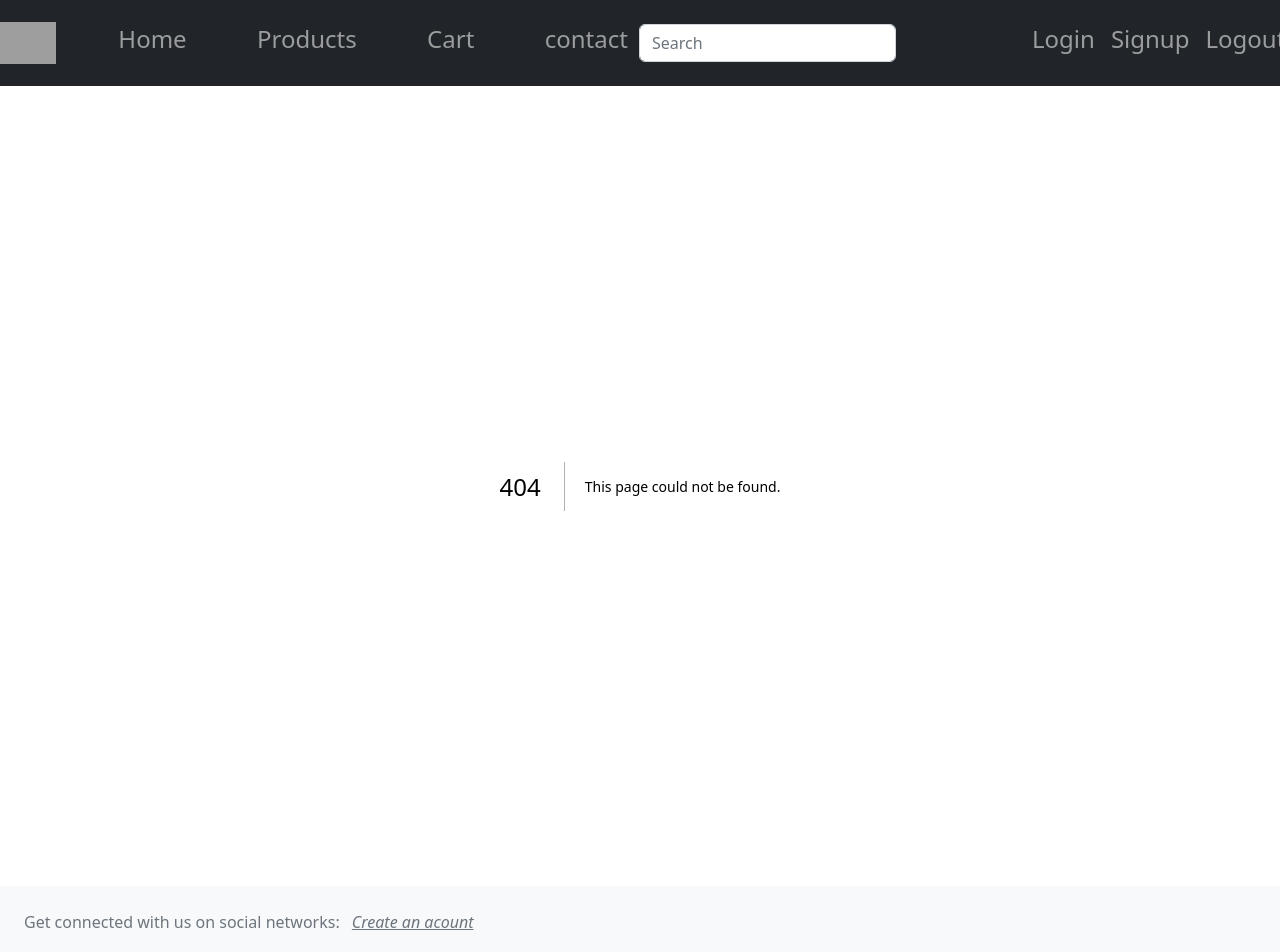
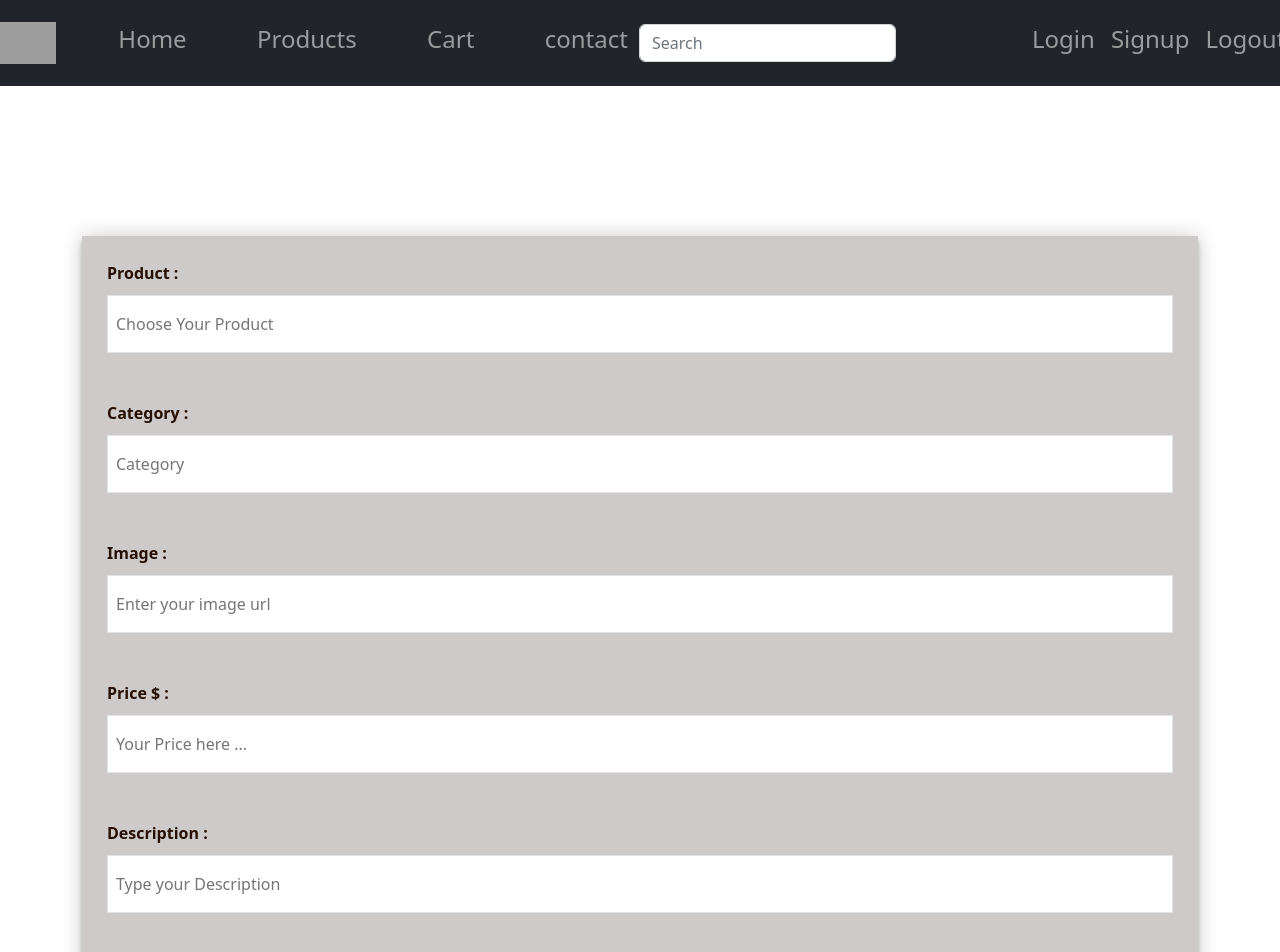
Before and after one commit to Greenfield-V-2-Clothing-e-shop/nawarni, a Next.js app in the folder client/: page /admin/edit/1 in a window 1280 px wide. Before the commit this address had no page. Shown: the top 952 px of the page. Built offline with nearby package versions, Linux system fonts and the light colour scheme; no server answers; grey boxes are pictures that could not be loaded.

Commit message:
admin update

```diff
--- /dev/null
+++ b/client/pages/admin/edit/[id].tsx
@@ -0,0 +1,116 @@
+
+//@ts-nocheck
+import React , { useEffect, useState } from "react";
+import axios from "axios";
+import { useRouter } from "next/router";
+
+function update() {
+  const [form, setForm] = useState({});
+
+  const router = useRouter();
+  const ID = router.query.id;
+  useEffect(() => {
+    const getOne = () => {
+      axios
+        .get(`http://localhost:5000/prod/${ID}`)
+        // console.log(router.query.id);
+        .then((response) => {
+          console.log(response.data, "________________");
+          setForm(response.data);
+        });
+    };
+    getOne();
+  }, [router]);
+
+  const handleChange = (e)=>{
+    setForm({ ...form,
+
+      [e.target.name]:e.target.value
+    })
+  }
+console.log(form);
+const E =()=>{
+axios
+      .put(`http://localhost:5000/prod/${ID}`, form)
+      .then((res) => {
+        alert("hello world");
+      router.push("/admin/admin");
+      })
+
+
+}
+
+  return (
+    <div>
+      <div className="container">
+        <div className="mx-auto w-full max-w-[550px]">
+          <form className="ba7lous " onSubmit={E}>
+            <div className="mb-5">
+              <label className="blok"> Product :</label>
+              <input
+                type="text"
+                name="Product"
+                onChange={handleChange}
+                placeholder="Choose Your Product"
+                defaultValue={form.Product}
+                className="w-full rounded-md border border-[#e0e0e0] bg-white py-3 px-6 text-base font-medium text-[#6B7280] outline-none focus:border-[#6A64F1] focus:shadow-md"
+              />
+            </div>
+            <div className="mb-5">
+              <label className="blok"> Category :</label>
+              <input
+                type="text"
+                name="Category"
+                onChange={handleChange}
+                defaultValue={form.Category}
+                placeholder="Category"
+                className="w-full rounded-md border border-[#e0e0e0] bg-white py-3 px-6 text-base font-medium text-[#6B7280] outline-none focus:border-[#6A64F1] focus:shadow-md"
+              />
+            </div>
+            <div className="mb-5">
+              <label className="blok"> Image :</label>
+              <input
+                type="text"
+                name="ImageUrl"
+                 defaultValue={form.ImageUrl}
+                placeholder="Enter your image url"
+                className="w-full rounded-md border border-[#e0e0e0] bg-white py-3 px-6 text-base font-medium text-[#6B7280] outline-none focus:border-[#6A64F1] focus:shadow-md"
+                onChange={handleChange}
+              />
+            </div>
+            <div className="mb-5">
+              <label className="blok"> Price $ :</label>
+              <input
+                type="text"
+                name="Price"
+                 defaultValue={form.Price}
+                onChange={handleChange}
+                placeholder="Your Price here ..."
+                className="w-full rounded-md border border-[#e0e0e0] bg-white py-3 px-6 text-base font-medium text-[#6B7280] outline-none focus:border-[#6A64F1] focus:shadow-md"
+              />
+            </div>
+
+            <div className="mb-5">
+              <label className="blok"> Description :</label>
+              <input
+                type="text"
+                name="Description"
+                 value={form.Description}
+                onChange={handleChange}
+                placeholder="Type your Description"
+                className="w-full resize-none rounded-md border border-[#e0e0e0] bg-white py-3 px-6 text-base font-medium text-[#6B7280] outline-none focus:border-[#6A64F1] focus:shadow-md"
+              ></input>
+            </div>
+            <div>
+              <button type="submit" className="ba7lousU">
+                Update
+              </button>
+            </div>
+          </form>
+        </div>
+      </div>
+    </div>
+  );
+}
+
+export default update;
--- a/client/styles/globals.css
+++ b/client/styles/globals.css
@@ -16,6 +16,7 @@ a {
 
 * {
   box-sizing: border-box;
+
 }
 
 @media (prefers-color-scheme: dark) {
```
Also changed, not shown: client/pages/admin/admin.tsx (+26 -15 lines).
